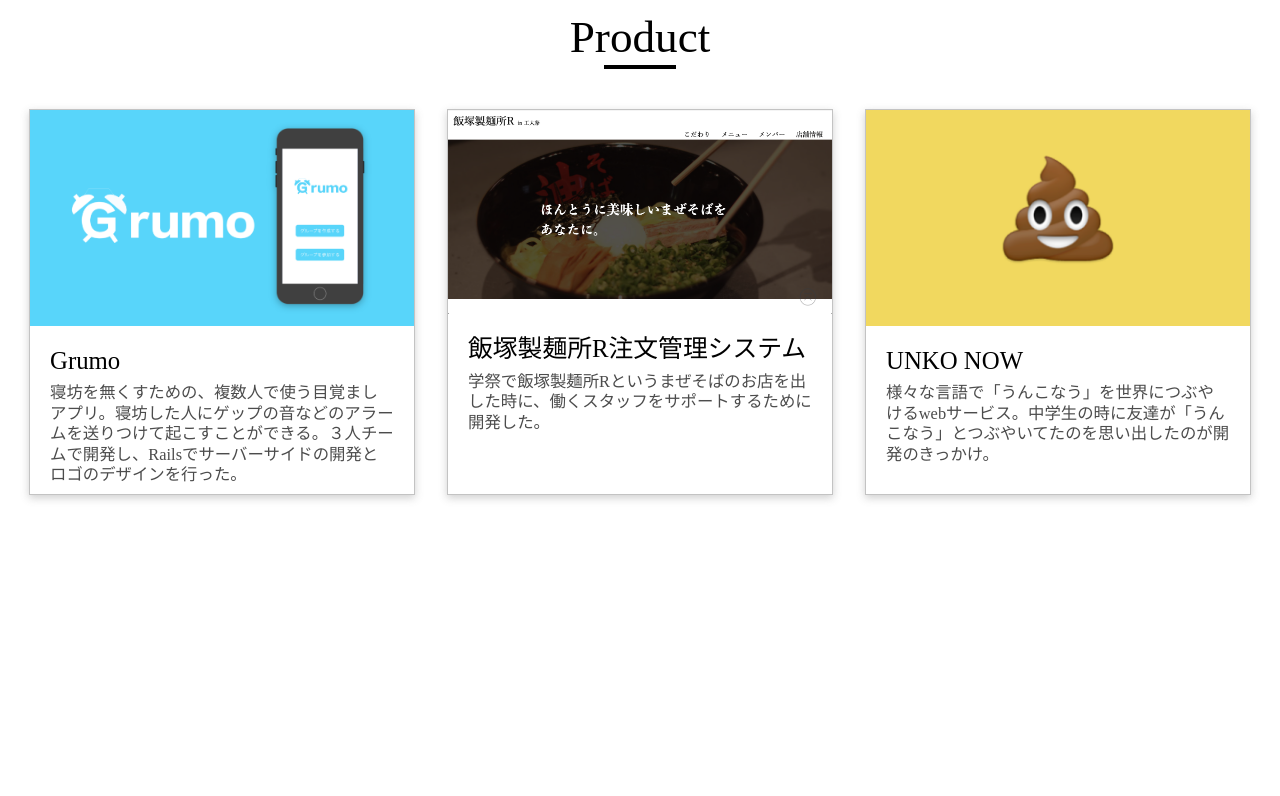
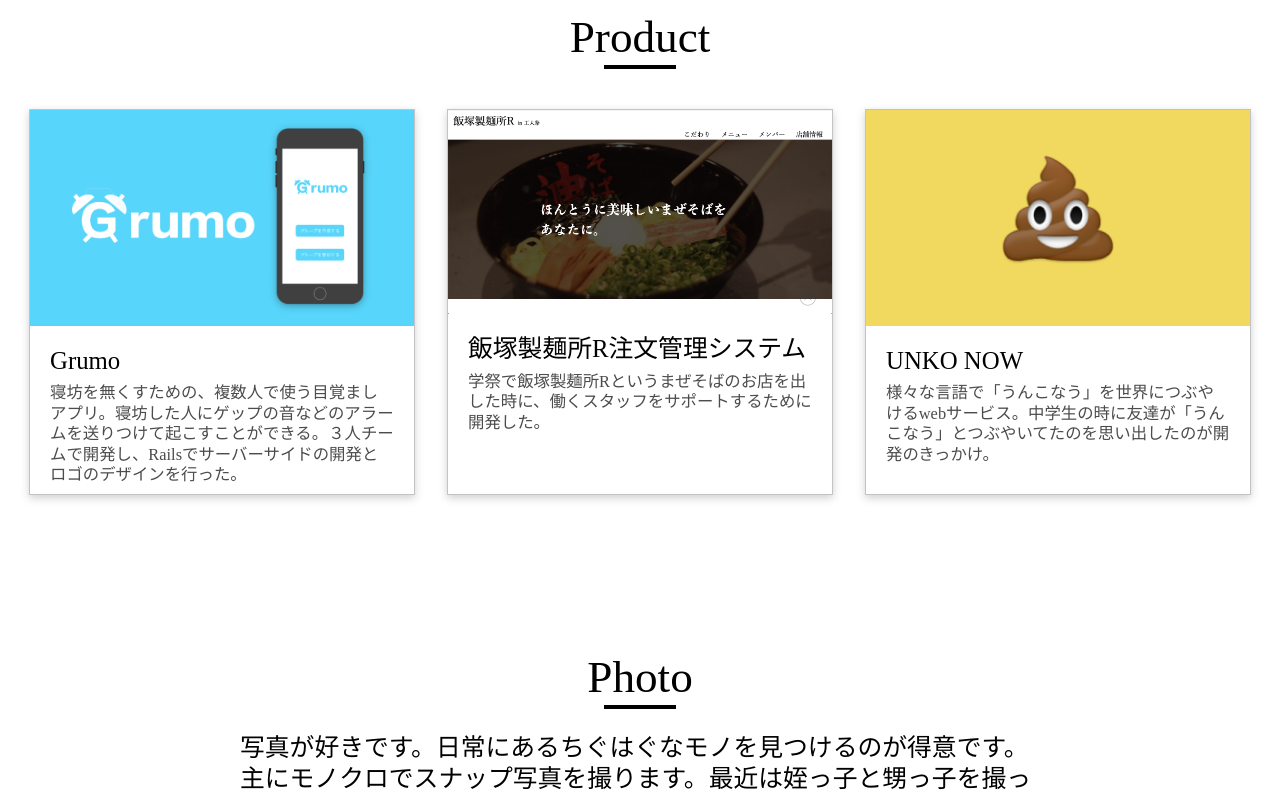
Before and after one commit to Kansei/portfolio, a React (Create React App) app: page / in a window 1280 px wide. Shown: the part 2000-2796 px from the top of the page. Before the commit the page ends 2655 px from the top, so only its background shows below. Built offline with nearby package versions, Linux system fonts and the light colour scheme.

Commit message:
create photo

```diff
--- a/src/components/main/Main.js
+++ b/src/components/main/Main.js
@@ -4,6 +4,7 @@
 import About from './About';
 import Carrer from './Carrer';
 import Product from './Product';
+import Photo from './Photo';
 
 let lastScrollY = 0;
 
@@ -39,6 +40,7 @@
         <About />
         <Carrer />
         <Product />
+        <Photo />
       </div>
     );
   }
--- /dev/null
+++ b/src/components/main/Photo.js
@@ -0,0 +1,23 @@
+import React from 'react';
+import Section from './Section'
+import { Link } from 'react-router-dom'
+import '../../css/main/Photo.css'
+
+const Photo = () => {
+  const photo = (
+    <div className="photo">
+      <div className="photo-text">
+         　写真が好きです。日常にあるちぐはぐなモノを見つけるのが得意です。主にモノクロでスナップ写真を撮ります。最近は姪っ子と甥っ子を撮っています。
+      </div>
+      <div className="photo-more">
+        <Link to="/photo"><div className="more-button">MORE</div></Link>
+      </div>
+    </div>
+  );
+
+  return(
+    <Section name="Photo" content={photo} />
+  );
+}
+
+export default Photo;
--- /dev/null
+++ b/src/css/main/Photo.css
@@ -0,0 +1,33 @@
+.photo {
+  width: 80%;
+  max-width: 800px;
+  margin: 0 auto;
+}
+
+.photo .photo-text {
+  font-size: calc(12px + 1vw);
+  line-height: calc(18px + 1vw);
+}
+
+.photo .photo-more {
+  margin: 5vh;
+}
+.photo .more-button {
+  color: black;
+  border : solid 1px #2c2c2c;
+  border-radius:5px;
+  font-size: calc(16px + 1vw);
+  width: 20vw;
+  margin: 0 auto;
+  text-align: center;
+  padding: 1vh 2vh;
+}
+
+.photo .more-button:hover {
+  color: white;
+  background-color: black;
+}
+
+a {
+  text-decoration:none;
+}
```
